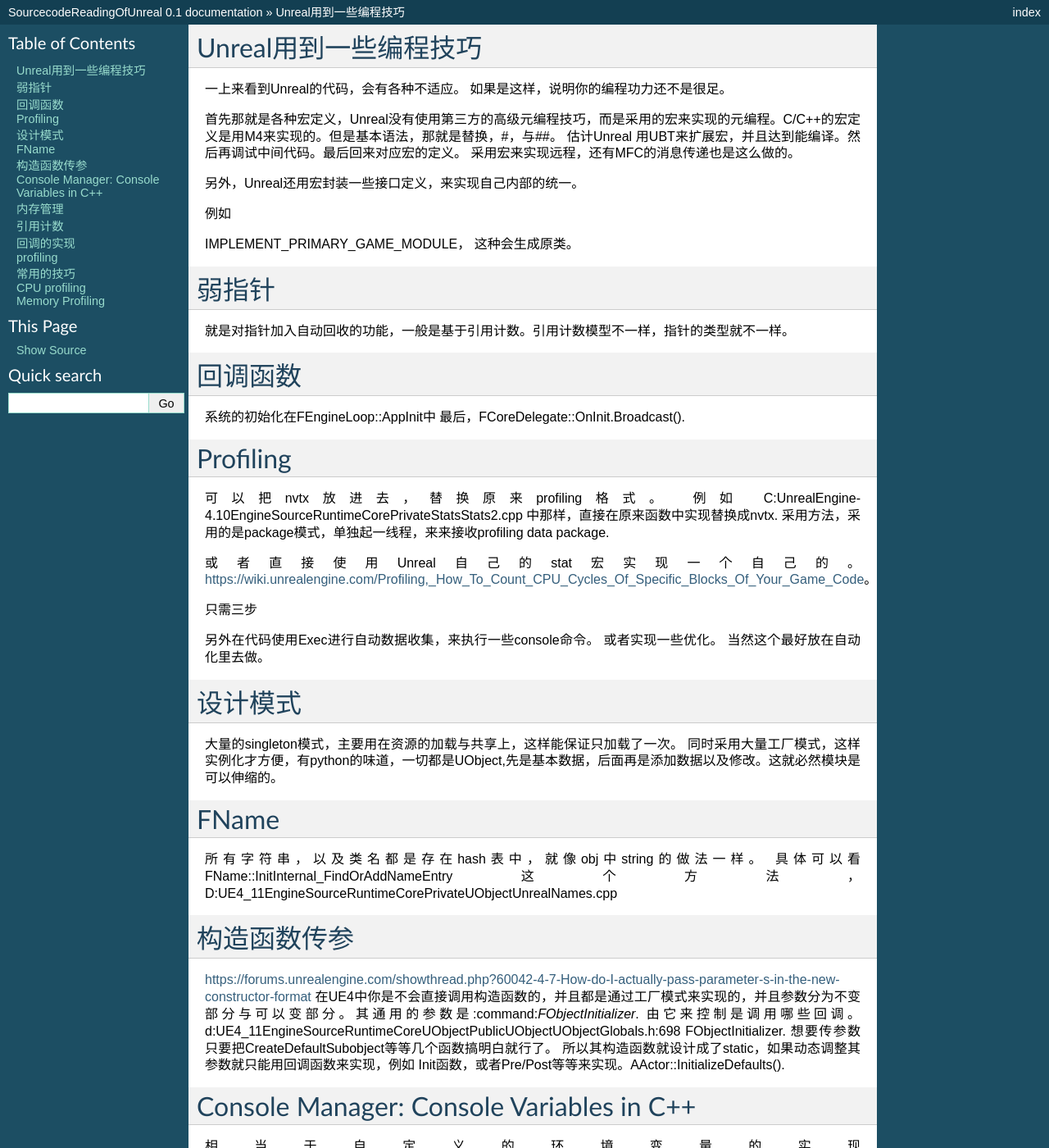
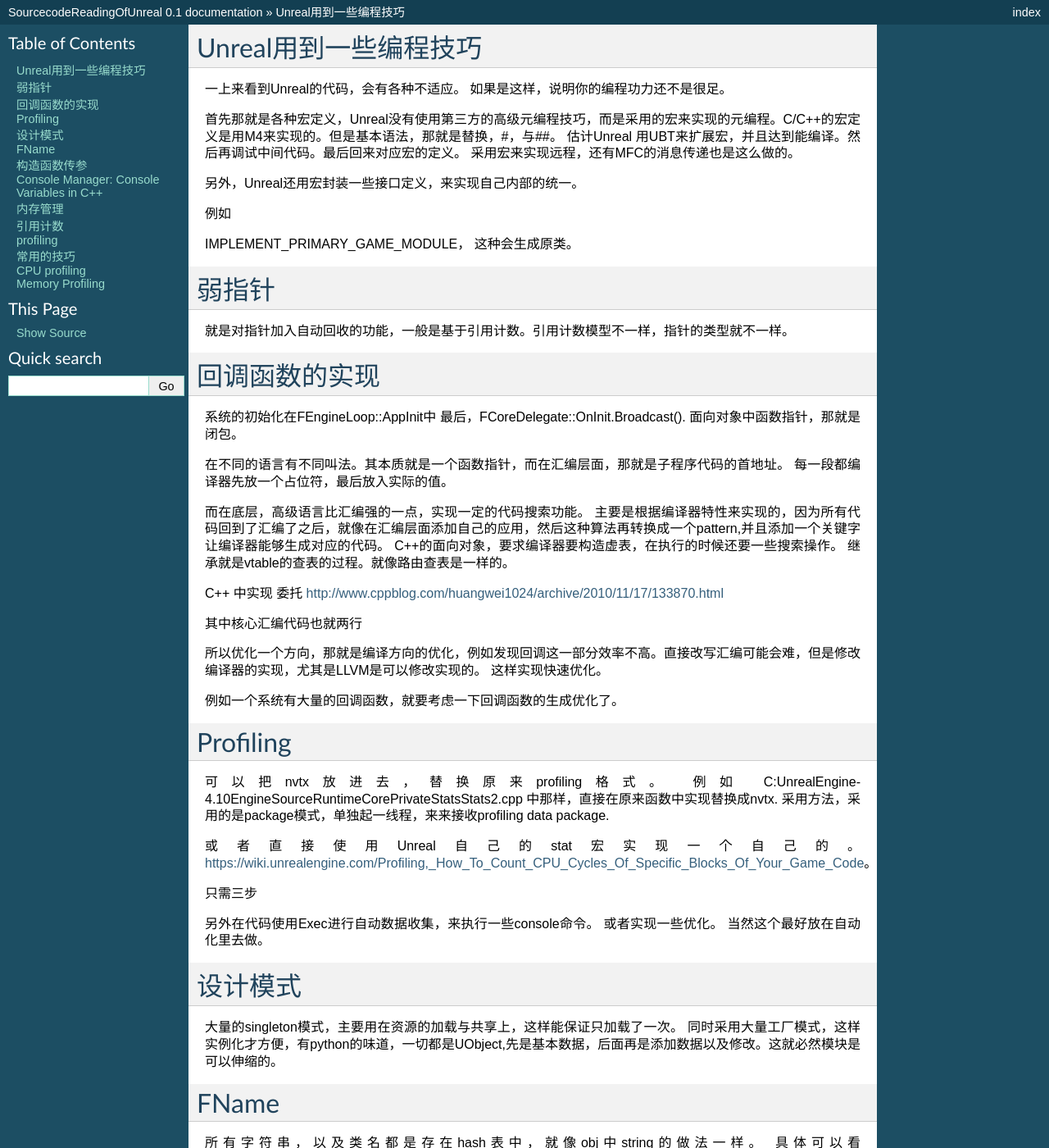
Before and after one commit to gwli/SourcecodeReadingOfUnreal, a Sphinx documentation site: the page built from source/content/programmingSkill.rst, in a window 1280 px wide and 1400 px high. Shown: the whole window at 82% size. Built offline with Sphinx 7.4.7, drawn with Linux system fonts in a browser that asks for light colours; formulas are drawn with MathJax 3; pages that are not in the unit, such as notebooks, are missing from menus; some of the changed text lies outside the part shown.

Commit message:
callback function

```diff
--- a/source/content/UnrealEngine.rst
+++ b/source/content/UnrealEngine.rst
@@ -774,7 +774,8 @@ Unreal Motion Graphics UI Designer. 数据的更新最简单的做法，那就
 https://docs.unrealengine.com/latest/INT/Engine/UMG/UserGuide/WidgetTypeReference/index.html
 比较的强的，Unreal控件比较强的一点，实现了一个浏览器控制，这个还很方便的，这样可以在游戏上网，办空的功能。
 
-如果每天带着一个面罩，这样实现实时或取，这样不就解决了人虚拟中问题。
+
+
 
 
 
--- a/source/content/programmingSkill.rst
+++ b/source/content/programmingSkill.rst
@@ -17,10 +17,34 @@ IMPLEMENT_PRIMARY_GAME_MODULE， 这种会生成原类。
 
 就是对指针加入自动回收的功能，一般是基于引用计数。引用计数模型不一样，指针的类型就不一样。
 
-回调函数
-========
+回调函数的实现
+==============
 
 系统的初始化在FEngineLoop::AppInit中 最后，FCoreDelegate::OnInit.Broadcast().
+面向对象中函数指针，那就是闭包。
+
+在不同的语言有不同叫法。其本质就是一个函数指针，而在汇编层面，那就是子程序代码的首地址。 每一段都编译器先放一个占位符，最后放入实际的值。
+
+
+而在底层，高级语言比汇编强的一点，实现一定的代码搜索功能。
+主要是根据编译器特性来实现的，因为所有代码回到了汇编了之后，就像在汇编层面添加自己的应用，然后这种算法再转换成一个pattern,并且添加一个关键字让编译器能够生成对应的代码。
+C++的面向对象，要求编译器要构造虚表，在执行的时候还要一些搜索操作。
+继承就是vtable的查表的过程。就像路由查表是一样的。
+
+C++ 中实现 委托 http://www.cppblog.com/huangwei1024/archive/2010/11/17/133870.html
+
+其中核心汇编代码也就两行
+
+.. code-block:: cpp
+   move ecx [this]
+   call [pfunc]
+
+所以优化一个方向，那就是编译方向的优化，例如发现回调这一部分效率不高。直接改写汇编可能会难，但是修改编译器的实现，尤其是LLVM是可以修改实现的。
+这样实现快速优化。
+
+例如一个系统有大量的回调函数，就要考虑一下回调函数的生成优化了。
+
+
 
 Profiling
 =========
```
Also changed, not shown: other parts of source/content/programmingSkill.rst (+0 -8 lines).
